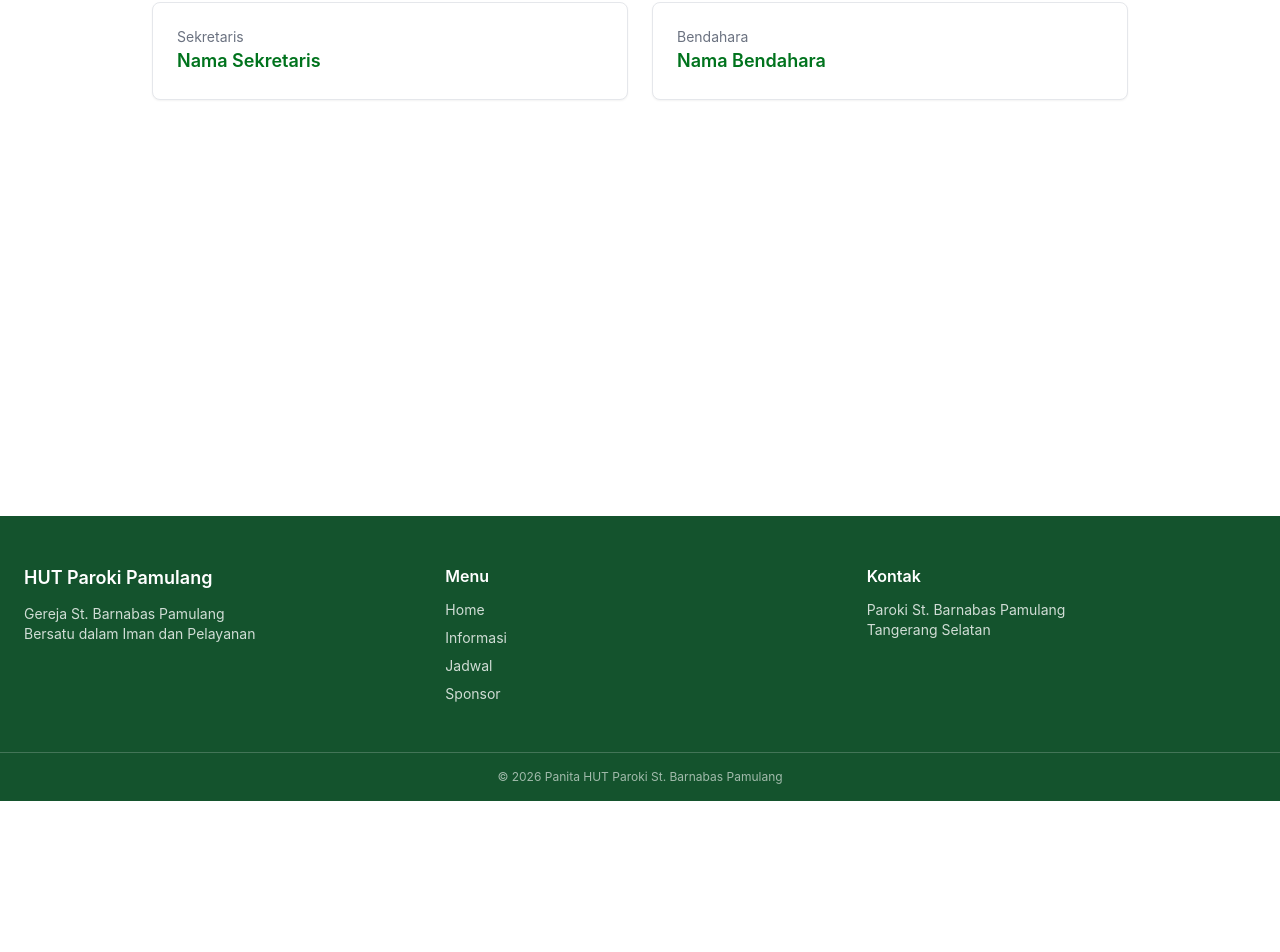
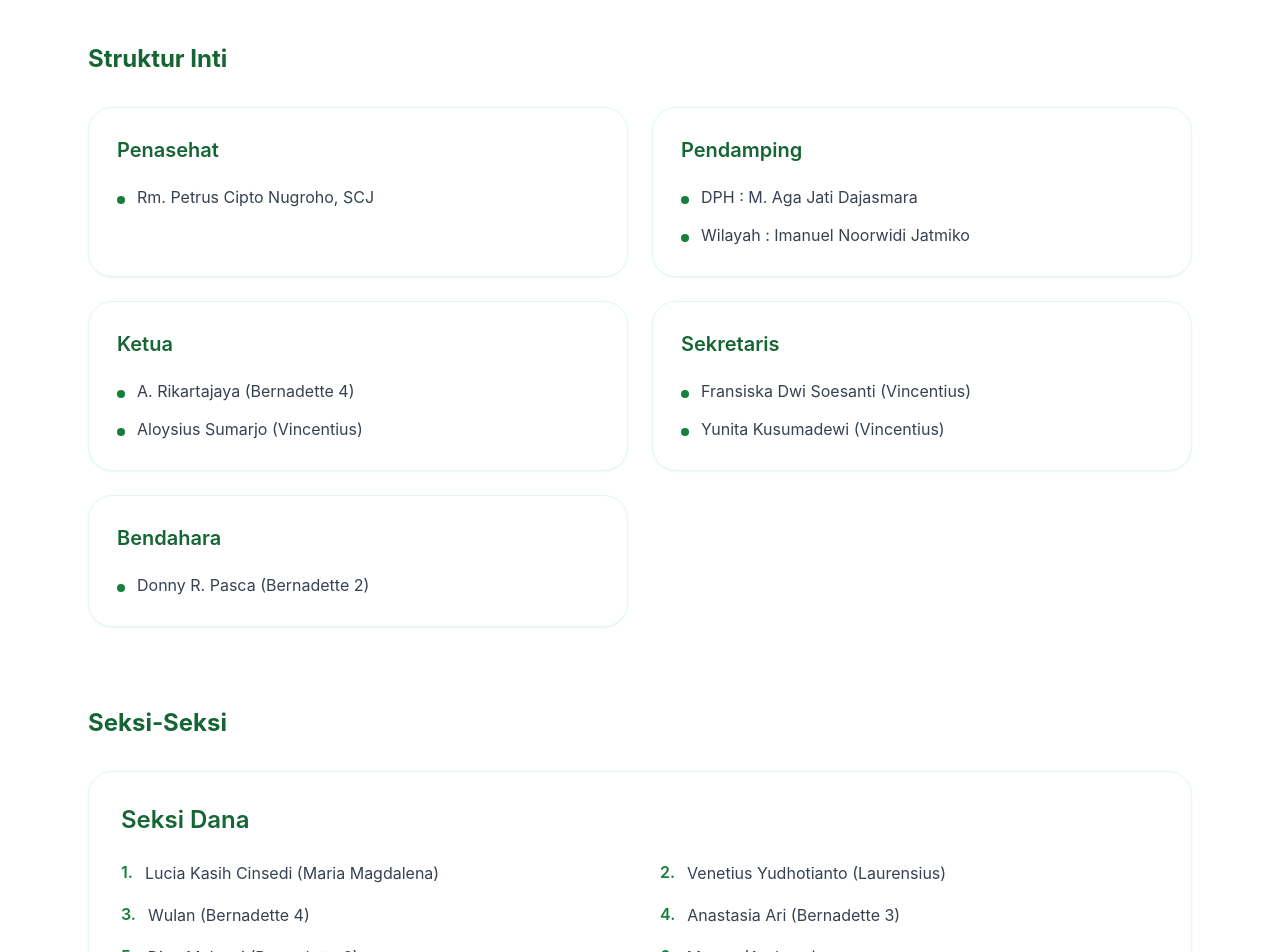
Before and after one commit to Inocensius10/hut-paroki-st-barnabas, a React (Vite) app: page /kepanitiaan in a window 1280 px wide. Shown: the part 364-1316 px from the top of the page. Before the commit the page ends 1165 px from the top, so only its background shows below. Built offline with nearby package versions, Linux system fonts and the light colour scheme.

Commit message:
kepanitiaan
lengkap panitia

```diff
--- a/src/pages/Kepanitiaan.jsx
+++ b/src/pages/Kepanitiaan.jsx
@@ -1,34 +1,236 @@
 import PageWrapper from "../components/PageWrapper"
 
 export default function Kepanitiaan() {
-  const panitia = [
-    { jabatan: "Ketua Panitia", nama: "Nama Ketua" },
-    { jabatan: "Wakil Ketua", nama: "Nama Wakil" },
-    { jabatan: "Sekretaris", nama: "Nama Sekretaris" },
-    { jabatan: "Bendahara", nama: "Nama Bendahara" },
+  const strukturInti = [
+    {
+      jabatan: "Penasehat",
+      anggota: ["Rm. Petrus Cipto Nugroho, SCJ"],
+    },
+    {
+      jabatan: "Pendamping",
+      anggota: [
+        "DPH : M. Aga Jati Dajasmara",
+        "Wilayah : Imanuel Noorwidi Jatmiko",
+      ],
+    },
+    {
+      jabatan: "Ketua",
+      anggota: [
+        "A. Rikartajaya (Bernadette 4)",
+        "Aloysius Sumarjo (Vincentius)",
+      ],
+    },
+    {
+      jabatan: "Sekretaris",
+      anggota: [
+        "Fransiska Dwi Soesanti (Vincentius)",
+        "Yunita Kusumadewi (Vincentius)",
+      ],
+    },
+    {
+      jabatan: "Bendahara",
+      anggota: ["Donny R. Pasca (Bernadette 2)"],
+    },
+  ]
+
+  const seksi = [
+    {
+      nama: "Seksi Dana",
+      anggota: [
+        "Lucia Kasih Cinsedi (Maria Magdalena)",
+        "Venetius Yudhotianto (Laurensius)",
+        "Wulan (Bernadette 4)",
+        "Anastasia Ari (Bernadette 3)",
+        "Dina Mulyani (Bernadette 2)",
+        "Mawar (Andreas)",
+        "Rini (Maria Magdalena)",
+        "(Nama belum terisi) (SPM)",
+        "Fransiska Sugiyanti Pukan (Vincentius)",
+      ],
+    },
+    {
+      nama: "Seksi Acara",
+      anggota: [
+        "Stefanus Tri Hartono (Vincentius)",
+        "Felik Muhalim (Bernadette 2)",
+        "Da Costa (Bernadette 4)",
+        "Dinda (Bernadette 3)",
+        "Anastasia Herfina (SPM)",
+        "Siska Evos (Maria Magdalena)",
+        "Robert (Maria Magdalena)",
+        "Maria Y. Elshinta (Laurensius)",
+        "Irene Dwi Mulyani (Vincentius)",
+        "Yohana Nuraini (Vincentius)",
+      ],
+    },
+    {
+      nama: "Seksi Konsumsi",
+      anggota: [
+        "Emilia Sofi Haryati (Bernadette 1)",
+        "Arabella Maryati (Maria Magdalena)",
+        "Laurencia Sinar (Maria Magdalena)",
+        "Yena (Maria Magdalena)",
+        "Rafaella Rumantir (Maria Magdalena)",
+        "Ester Sri Rahayu (Bernadette 3)",
+        "Arry (Bernadette 3)",
+        "Ade Mersiuly (Bernadette 1)",
+        "Veronica Swasti (Vincentius)",
+        "Regina Rosiana Sidarta (Laurensius)",
+        "Priscilla Seniman Harefa (Laurensius)",
+        "R.A. Rita Widjajanti S.P. (Laurensius)",
+      ],
+    },
+    {
+      nama: "Seksi Liturgi",
+      anggota: [
+        "Paulus A. Decky (Bernadette 3)",
+        "Martinus Misdi (Andreas)",
+        "Lucia Tuty Hartiningsih (Maria Magdalena)",
+        "Blasius Puji Sugandono (Bernadette 1)",
+      ],
+    },
+    {
+      nama: "Seksi Perkap & Dekorasi",
+      anggota: [
+        "Yulius Toto Sukmanto (Laurensius)",
+        "Yohanes Budi Santoso (Laurensius)",
+        "Damianus Purwandoko (Laurensius)",
+        "Stefanus Suherdi (Laurensius)",
+        "Juan Prawira (Bernadette 2 OMK)",
+        "Hugo (Bernadette 2 OMK)",
+        "Bagus (Bernadette 2 OMK)",
+        "Petrus Aji (Vincentius OMK)",
+        "Niko (Bernadette 1 OMK)",
+        "Nickodemus Yuvito Ursuliano (Andreas)",
+      ],
+    },
+    {
+      nama: "Seksi Publikasi & Dokumentasi",
+      anggota: [
+        "Stefanus Mipur (Vincentius)",
+        "Inosensius Dwi A. (Vincentius)",
+        "Bagas (Bernadette 3)",
+        "Dimas (Bernadette 3)",
+        "Jojo (Maria Magdalena)",
+        "Valen (Maria Magdalena)",
+        "Bram (Vincentius OMK)",
+        "Vincentius Wendy (Laurensius)",
+        "Bernardus Kevin Hadibrata (Laurensius)",
+        "Benedictus Jonathan Wijaya (Laurensius)",
+        "Angela Mericci Diva Febyana (Andreas)",
+        "Gregorius Vinzenzto Michael (OMK Bernadette 1)",
+        "Nadine (Vincentius)",
+      ],
+    },
+    {
+      nama: "Seksi Keamanan",
+      anggota: [
+        "Yudhi (Andreas)",
+        "Alex (Maria Magdalena)",
+      ],
+    },
   ]
 
   return (
     <PageWrapper>
-      <div className="max-w-5xl mx-auto px-6 py-20">
-        <h1 className="text-3xl font-semibold text-primary mb-8">
-          Susunan Kepanitiaan
+      <section className="w-full bg-white">
+        <div className="max-w-6xl mx-auto px-6 py-20">
+
+          {/* Header */}
+          <div className="mb-16">
+            <div className="flex items-center gap-4 mb-5">
+              <div className="w-12 sm:w-16 h-3 bg-green-800 rounded-r-full"></div>
+
+              <span className="uppercase tracking-[0.25em] text-sm sm:text-base text-green-800 font-medium">
+                Kepanitiaan
+              </span>
+            </div>
+
+            <h1 className="text-4xl sm:text-5xl font-bold text-green-800 leading-tight">
+              Susunan Panitia
             </h1>
 
+            <p className="text-gray-600 text-lg mt-4 max-w-3xl leading-relaxed">
+              HUT Paroki ke-33 & Dehonian Day. Karena acara gereja
+              tanpa panitia itu cuma kumpulan orang bingung yang saling
+              menunggu siapa duluan pegang mic.
+            </p>
+          </div>
+
+          {/* Struktur Inti */}
+          <div className="mb-20">
+            <h2 className="text-2xl font-bold text-green-800 mb-8">
+              Struktur Inti
+            </h2>
+
             <div className="grid md:grid-cols-2 gap-6">
-          {panitia.map((item, index) => (
+              {strukturInti.map((item, index) => (
                 <div
                   key={index}
-              className="border rounded-lg p-6 bg-white shadow-sm"
+                  className="bg-white border border-green-100 rounded-3xl p-7 shadow-sm hover:shadow-md transition-all duration-300"
                 >
-              <p className="text-sm text-gray-500">{item.jabatan}</p>
-              <h3 className="text-lg font-semibold text-primary">
-                {item.nama}
+                  <h3 className="text-xl font-semibold text-green-800 mb-5">
+                    {item.jabatan}
                   </h3>
+
+                  <div className="space-y-3">
+                    {item.anggota.map((nama, idx) => (
+                      <div
+                        key={idx}
+                        className="flex items-start gap-3"
+                      >
+                        <div className="w-2 h-2 rounded-full bg-green-700 mt-3"></div>
+
+                        <p className="text-gray-700 leading-relaxed">
+                          {nama}
+                        </p>
                       </div>
                     ))}
                   </div>
                 </div>
+              ))}
+            </div>
+          </div>
+
+          {/* Seksi */}
+          <div>
+            <h2 className="text-2xl font-bold text-green-800 mb-8">
+              Seksi-Seksi
+            </h2>
+
+            <div className="space-y-8">
+              {seksi.map((item, index) => (
+                <div
+                  key={index}
+                  className="border border-green-100 rounded-3xl p-8 bg-white shadow-sm hover:shadow-md transition-all duration-300"
+                >
+                  <h3 className="text-2xl font-semibold text-green-800 mb-6">
+                    {item.nama}
+                  </h3>
+
+                  <div className="grid md:grid-cols-2 gap-x-10 gap-y-4">
+                    {item.anggota.map((nama, idx) => (
+                      <div
+                        key={idx}
+                        className="flex items-start gap-3"
+                      >
+                        <span className="text-green-700 font-semibold">
+                          {idx + 1}.
+                        </span>
+
+                        <p className="text-gray-700 leading-relaxed">
+                          {nama}
+                        </p>
+                      </div>
+                    ))}
+                  </div>
+                </div>
+              ))}
+            </div>
+          </div>
+
+        </div>
+      </section>
     </PageWrapper>
   )
 }
```
Lines whose indentation alone changed are shown as unchanged.
